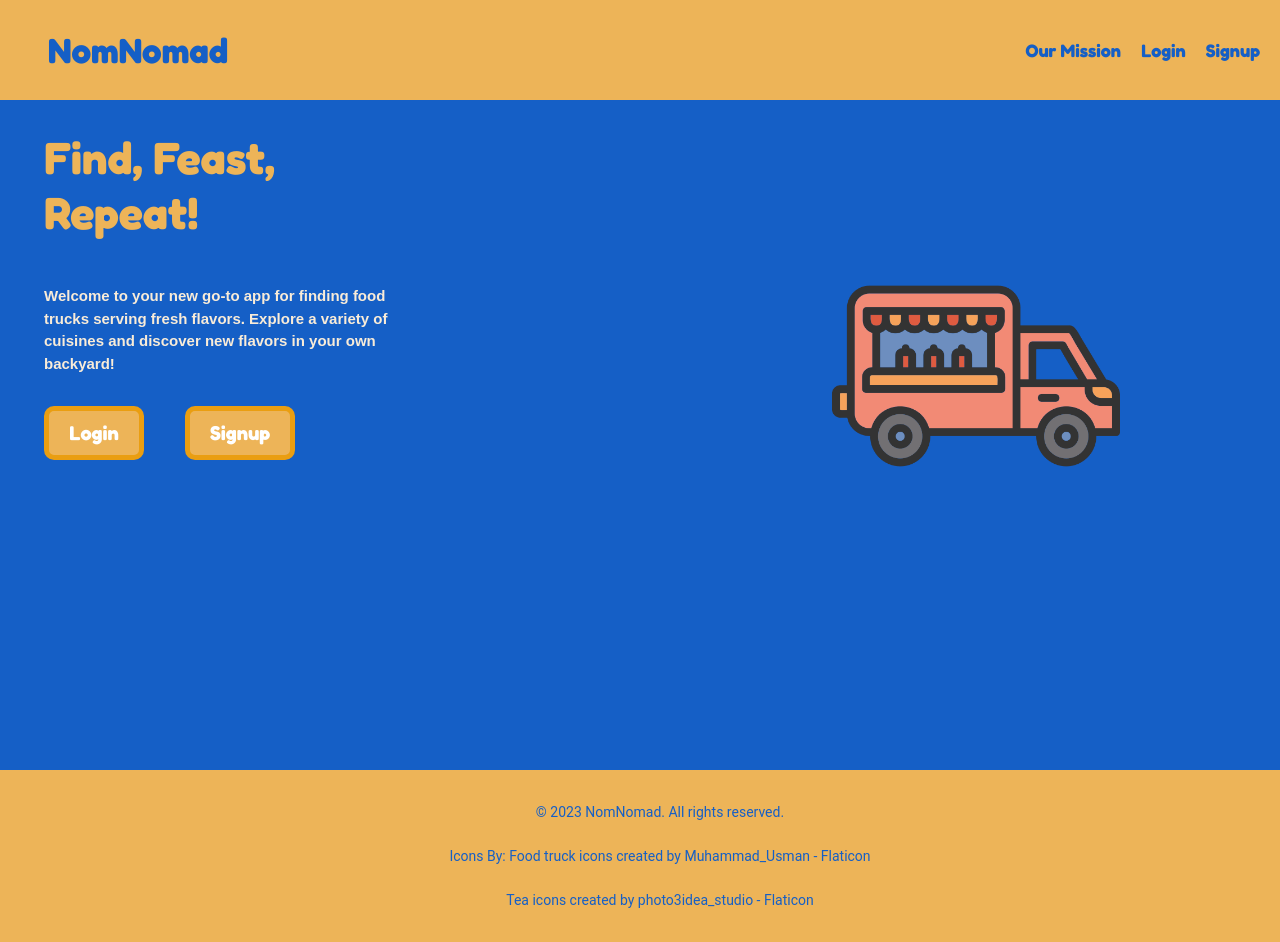
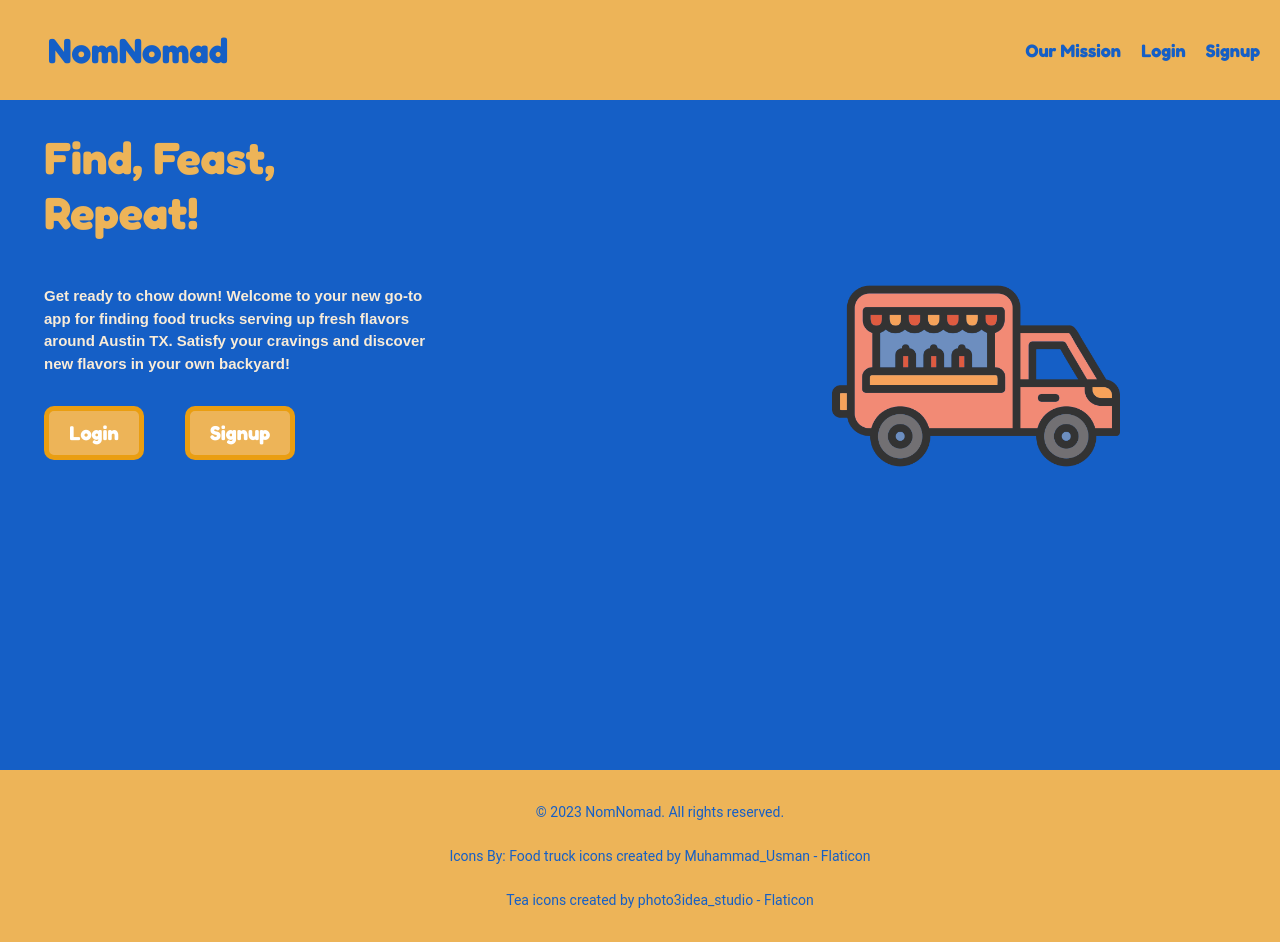
Before and after one commit to Volcomix13/03-Nom-Nomad, a React (Create React App) app in the folder client/: page / in a window 1280 px wide. Shown: the top 942 px of the page. Built offline with nearby package versions, Linux system fonts and the light colour scheme; a web font is replaced by a local one.

Commit message:
I wanted to make it less weird that we only had austin based food trucks so I changed the description to mention Austin TX specifically

```diff
--- a/client/src/index.css
+++ b/client/src/index.css
@@ -508,7 +508,9 @@ input::placeholder {
 
 #truck-list h3 {
   font-family: 'Fredoka', sans-serif;
-  color: var(--pear)
+  color: var(--pear);
+  font-size: 30px;
+  margin-top: 2%;
 }
 
 #truck-list ul {
--- a/client/src/pages/home.js
+++ b/client/src/pages/home.js
@@ -16,8 +16,8 @@ const Home = () => {
 
                 <div id="home-description">
                     <p><b>
-                    Welcome to your new go-to app for finding food trucks serving fresh flavors.
-                    Explore a variety of cuisines and discover new flavors
+                    Get ready to chow down! Welcome to your new go-to app for finding food trucks serving up fresh flavors around Austin TX.
+                    Satisfy your cravings and discover new flavors
                     in your own backyard!
                     </b></p>
                 </div>
```
